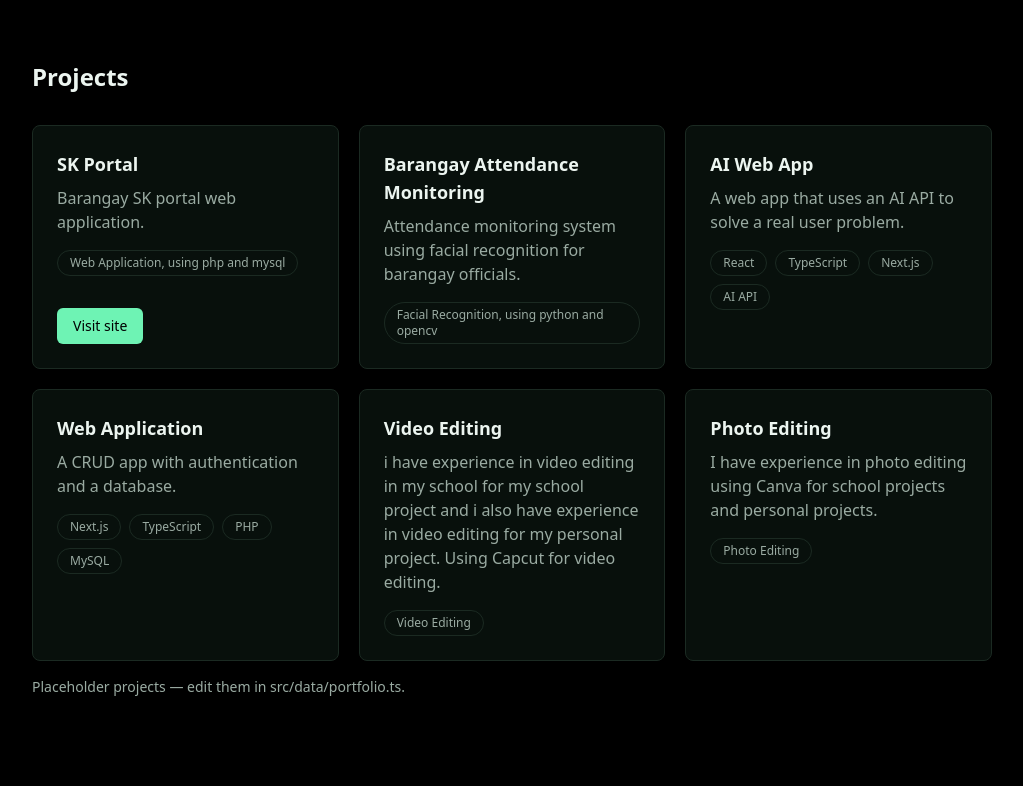
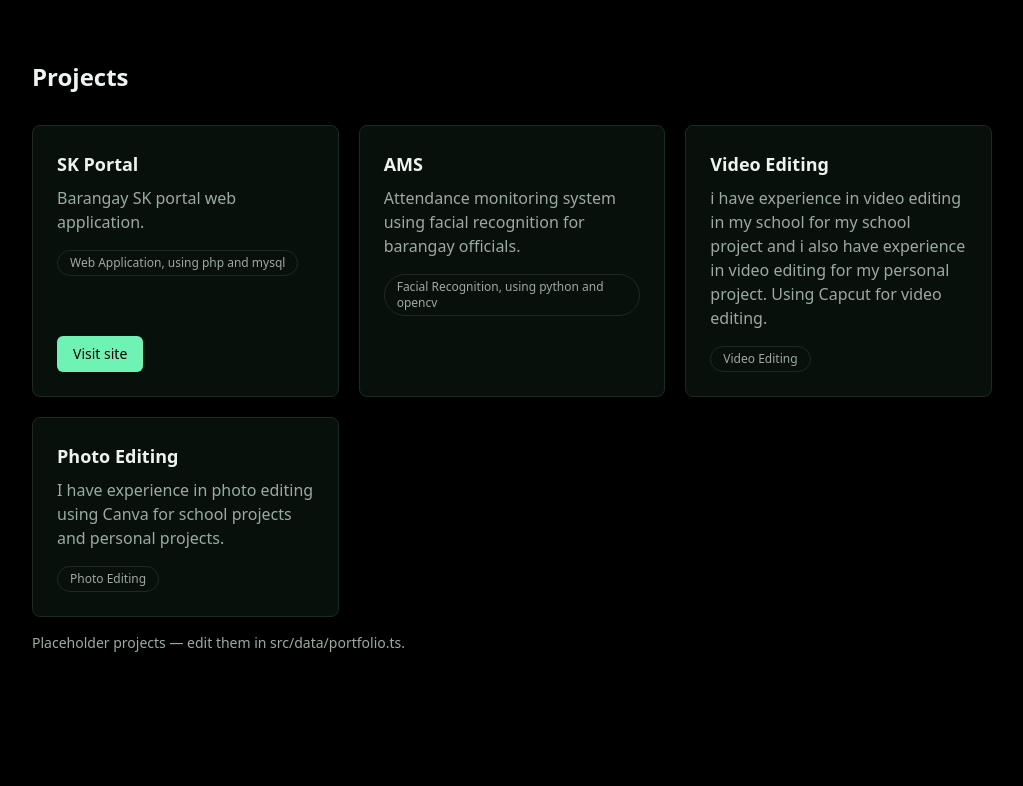
Before and after one commit to Cream101/zedIT, a Next.js app: page / in a window 1280 px wide. Shown: the part 1540-2326 px from the top of the page, without its empty margins (128-1151 px from the left). Built offline with nearby package versions, Linux system fonts and the light colour scheme.

Commit message:
Update portfolio entries: rename project title and remove outdated projects

```diff
--- a/src/data/portfolio.ts
+++ b/src/data/portfolio.ts
@@ -92,7 +92,7 @@ export const portfolio: Portfolio = {
     },
  {
       organization: "Ying Ying Melamine",
-      role: "Admin",
+      role: "Admin assistant",
       period: "4 months",
       placeholder: true,
       bullets: [
@@ -110,19 +110,9 @@ export const portfolio: Portfolio = {
       liveUrl: "https://barangayskportal.kesug.com",
     },
     {
-      title: "Barangay Attendance Monitoring",
+      title: "AMS",
       description: "Attendance monitoring system using facial recognition for barangay officials.",
       tags: ["Facial Recognition, using python and opencv"],
-    },
-    {
-      title: "AI Web App",
-      description: "A web app that uses an AI API to solve a real user problem.",
-      tags: ["React", "TypeScript", "Next.js", "AI API"],
-    },
-    {
-      title: "Web Application",
-      description: "A CRUD app with authentication and a database.",
-      tags: ["Next.js", "TypeScript", "PHP", "MySQL"],
     },
     {
       title: "Video Editing",
```
